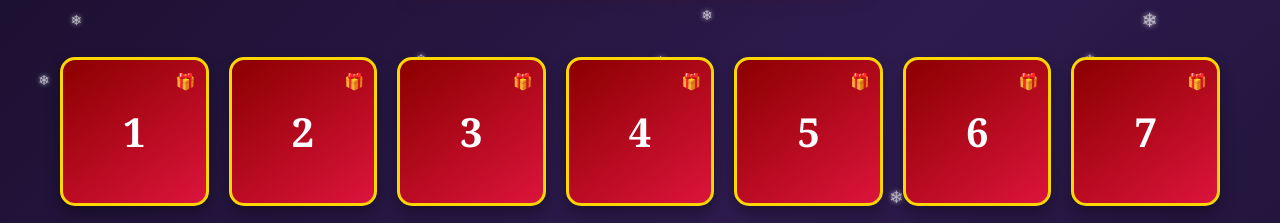
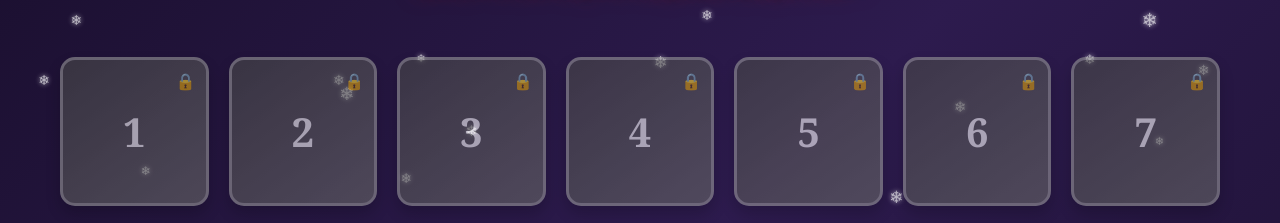
Before and after one commit to Domursan/CM_advent_calendar, a plain HTML site: page index.html in a window 1280 px wide. Shown: the part 125-348 px from the top of the page. Drawn offline with Linux system fonts and the light colour scheme.

Commit message:
Update index.html

```diff
--- a/index.html
+++ b/index.html
@@ -237,30 +237,30 @@
 
     <script>
         const contents = {
-            1: "Félicitations tu viens de gagner [TRUC] ! <br> <img src='https://static.vecteezy.com/ti/photos-gratuite/t2/39894662-ai-genere-une-mignonne-chat-avec-gros-yeux-detient-une-cadeau-boite-avec-une-arc-dans-le-sien-pattes-gratuit-photo.jpg' style='max-width: 100%; margin-top: 20px; border-radius: 10px;'> <br> Le mot du passe pour récupérer ton cadeau est : [TRUC]",
-            2: "Félicitations tu viens de gagner [TRUC] ! <br> <img src='https://static.vecteezy.com/ti/photos-gratuite/t2/39894662-ai-genere-une-mignonne-chat-avec-gros-yeux-detient-une-cadeau-boite-avec-une-arc-dans-le-sien-pattes-gratuit-photo.jpg' style='max-width: 100%; margin-top: 20px; border-radius: 10px;'> <br> Le mot du passe pour récupérer ton cadeau est : [TRUC]",
-            3: "Félicitations tu viens de gagner [TRUC] ! <br> <img src='https://static.vecteezy.com/ti/photos-gratuite/t2/39894662-ai-genere-une-mignonne-chat-avec-gros-yeux-detient-une-cadeau-boite-avec-une-arc-dans-le-sien-pattes-gratuit-photo.jpg' style='max-width: 100%; margin-top: 20px; border-radius: 10px;'> <br> Le mot du passe pour récupérer ton cadeau est : [TRUC]",
-            4: "Félicitations tu viens de gagner [TRUC] ! <br> <img src='https://static.vecteezy.com/ti/photos-gratuite/t2/39894662-ai-genere-une-mignonne-chat-avec-gros-yeux-detient-une-cadeau-boite-avec-une-arc-dans-le-sien-pattes-gratuit-photo.jpg' style='max-width: 100%; margin-top: 20px; border-radius: 10px;'> <br> Le mot du passe pour récupérer ton cadeau est : [TRUC]",
-            5: "Félicitations tu viens de gagner [TRUC] ! <br> <img src='https://static.vecteezy.com/ti/photos-gratuite/t2/39894662-ai-genere-une-mignonne-chat-avec-gros-yeux-detient-une-cadeau-boite-avec-une-arc-dans-le-sien-pattes-gratuit-photo.jpg' style='max-width: 100%; margin-top: 20px; border-radius: 10px;'> <br> Le mot du passe pour récupérer ton cadeau est : [TRUC]",
-            6: "Félicitations tu viens de gagner [TRUC] ! <br> <img src='https://static.vecteezy.com/ti/photos-gratuite/t2/39894662-ai-genere-une-mignonne-chat-avec-gros-yeux-detient-une-cadeau-boite-avec-une-arc-dans-le-sien-pattes-gratuit-photo.jpg' style='max-width: 100%; margin-top: 20px; border-radius: 10px;'> <br> Le mot du passe pour récupérer ton cadeau est : [TRUC]",
-            7: "Félicitations tu viens de gagner [TRUC] ! <br> <img src='https://static.vecteezy.com/ti/photos-gratuite/t2/39894662-ai-genere-une-mignonne-chat-avec-gros-yeux-detient-une-cadeau-boite-avec-une-arc-dans-le-sien-pattes-gratuit-photo.jpg' style='max-width: 100%; margin-top: 20px; border-radius: 10px;'> <br> Le mot du passe pour récupérer ton cadeau est : [TRUC]",
-            8: "Félicitations tu viens de gagner [TRUC] ! <br> <img src='https://static.vecteezy.com/ti/photos-gratuite/t2/39894662-ai-genere-une-mignonne-chat-avec-gros-yeux-detient-une-cadeau-boite-avec-une-arc-dans-le-sien-pattes-gratuit-photo.jpg' style='max-width: 100%; margin-top: 20px; border-radius: 10px;'> <br> Le mot du passe pour récupérer ton cadeau est : [TRUC]",
-            9: "Félicitations tu viens de gagner [TRUC] ! <br> <img src='https://static.vecteezy.com/ti/photos-gratuite/t2/39894662-ai-genere-une-mignonne-chat-avec-gros-yeux-detient-une-cadeau-boite-avec-une-arc-dans-le-sien-pattes-gratuit-photo.jpg' style='max-width: 100%; margin-top: 20px; border-radius: 10px;'> <br> Le mot du passe pour récupérer ton cadeau est : [TRUC]",
-            10: "Félicitations tu viens de gagner [TRUC] ! <br> <img src='https://static.vecteezy.com/ti/photos-gratuite/t2/39894662-ai-genere-une-mignonne-chat-avec-gros-yeux-detient-une-cadeau-boite-avec-une-arc-dans-le-sien-pattes-gratuit-photo.jpg' style='max-width: 100%; margin-top: 20px; border-radius: 10px;'> <br> Le mot du passe pour récupérer ton cadeau est : [TRUC]",
-            11: "Félicitations tu viens de gagner [TRUC] ! <br> <img src='https://static.vecteezy.com/ti/photos-gratuite/t2/39894662-ai-genere-une-mignonne-chat-avec-gros-yeux-detient-une-cadeau-boite-avec-une-arc-dans-le-sien-pattes-gratuit-photo.jpg' style='max-width: 100%; margin-top: 20px; border-radius: 10px;'> <br> Le mot du passe pour récupérer ton cadeau est : [TRUC]",
-            12: "Félicitations tu viens de gagner [TRUC] ! <br> <img src='https://static.vecteezy.com/ti/photos-gratuite/t2/39894662-ai-genere-une-mignonne-chat-avec-gros-yeux-detient-une-cadeau-boite-avec-une-arc-dans-le-sien-pattes-gratuit-photo.jpg' style='max-width: 100%; margin-top: 20px; border-radius: 10px;'> <br> Le mot du passe pour récupérer ton cadeau est : [TRUC]",
-            13: "Félicitations tu viens de gagner [TRUC] ! <br> <img src='https://static.vecteezy.com/ti/photos-gratuite/t2/39894662-ai-genere-une-mignonne-chat-avec-gros-yeux-detient-une-cadeau-boite-avec-une-arc-dans-le-sien-pattes-gratuit-photo.jpg' style='max-width: 100%; margin-top: 20px; border-radius: 10px;'> <br> Le mot du passe pour récupérer ton cadeau est : [TRUC]",
-            14: "Félicitations tu viens de gagner [TRUC] ! <br> <img src='https://static.vecteezy.com/ti/photos-gratuite/t2/39894662-ai-genere-une-mignonne-chat-avec-gros-yeux-detient-une-cadeau-boite-avec-une-arc-dans-le-sien-pattes-gratuit-photo.jpg' style='max-width: 100%; margin-top: 20px; border-radius: 10px;'> <br> Le mot du passe pour récupérer ton cadeau est : [TRUC]",
-            15: "Félicitations tu viens de gagner [TRUC] ! <br> <img src='https://static.vecteezy.com/ti/photos-gratuite/t2/39894662-ai-genere-une-mignonne-chat-avec-gros-yeux-detient-une-cadeau-boite-avec-une-arc-dans-le-sien-pattes-gratuit-photo.jpg' style='max-width: 100%; margin-top: 20px; border-radius: 10px;'> <br> Le mot du passe pour récupérer ton cadeau est : [TRUC]",
-            16: "Félicitations tu viens de gagner [TRUC] ! <br> <img src='https://static.vecteezy.com/ti/photos-gratuite/t2/39894662-ai-genere-une-mignonne-chat-avec-gros-yeux-detient-une-cadeau-boite-avec-une-arc-dans-le-sien-pattes-gratuit-photo.jpg' style='max-width: 100%; margin-top: 20px; border-radius: 10px;'> <br> Le mot du passe pour récupérer ton cadeau est : [TRUC]",
-            17: "Félicitations tu viens de gagner [TRUC] ! <br> <img src='https://static.vecteezy.com/ti/photos-gratuite/t2/39894662-ai-genere-une-mignonne-chat-avec-gros-yeux-detient-une-cadeau-boite-avec-une-arc-dans-le-sien-pattes-gratuit-photo.jpg' style='max-width: 100%; margin-top: 20px; border-radius: 10px;'> <br> Le mot du passe pour récupérer ton cadeau est : [TRUC]",
-            18: "Félicitations tu viens de gagner [TRUC] ! <br> <img src='https://static.vecteezy.com/ti/photos-gratuite/t2/39894662-ai-genere-une-mignonne-chat-avec-gros-yeux-detient-une-cadeau-boite-avec-une-arc-dans-le-sien-pattes-gratuit-photo.jpg' style='max-width: 100%; margin-top: 20px; border-radius: 10px;'> <br> Le mot du passe pour récupérer ton cadeau est : [TRUC]",
-            19: "Félicitations tu viens de gagner [TRUC] ! <br> <img src='https://static.vecteezy.com/ti/photos-gratuite/t2/39894662-ai-genere-une-mignonne-chat-avec-gros-yeux-detient-une-cadeau-boite-avec-une-arc-dans-le-sien-pattes-gratuit-photo.jpg' style='max-width: 100%; margin-top: 20px; border-radius: 10px;'> <br> Le mot du passe pour récupérer ton cadeau est : [TRUC]",
-            20: "Félicitations tu viens de gagner [TRUC] ! <br> <img src='https://static.vecteezy.com/ti/photos-gratuite/t2/39894662-ai-genere-une-mignonne-chat-avec-gros-yeux-detient-une-cadeau-boite-avec-une-arc-dans-le-sien-pattes-gratuit-photo.jpg' style='max-width: 100%; margin-top: 20px; border-radius: 10px;'> <br> Le mot du passe pour récupérer ton cadeau est : [TRUC]",
-            21: "Félicitations tu viens de gagner [TRUC] ! <br> <img src='https://static.vecteezy.com/ti/photos-gratuite/t2/39894662-ai-genere-une-mignonne-chat-avec-gros-yeux-detient-une-cadeau-boite-avec-une-arc-dans-le-sien-pattes-gratuit-photo.jpg' style='max-width: 100%; margin-top: 20px; border-radius: 10px;'> <br> Le mot du passe pour récupérer ton cadeau est : [TRUC]",
-            22: "Félicitations tu viens de gagner [TRUC] ! <br> <img src='https://static.vecteezy.com/ti/photos-gratuite/t2/39894662-ai-genere-une-mignonne-chat-avec-gros-yeux-detient-une-cadeau-boite-avec-une-arc-dans-le-sien-pattes-gratuit-photo.jpg' style='max-width: 100%; margin-top: 20px; border-radius: 10px;'> <br> Le mot du passe pour récupérer ton cadeau est : [TRUC]",
-            23: "Félicitations tu viens de gagner [TRUC] ! <br> <img src='https://static.vecteezy.com/ti/photos-gratuite/t2/39894662-ai-genere-une-mignonne-chat-avec-gros-yeux-detient-une-cadeau-boite-avec-une-arc-dans-le-sien-pattes-gratuit-photo.jpg' style='max-width: 100%; margin-top: 20px; border-radius: 10px;'> <br> Le mot du passe pour récupérer ton cadeau est : [TRUC]",
-            24: "Félicitations tu viens de gagner [TRUC] ! <br> <img src='https://static.vecteezy.com/ti/photos-gratuite/t2/39894662-ai-genere-une-mignonne-chat-avec-gros-yeux-detient-une-cadeau-boite-avec-une-arc-dans-le-sien-pattes-gratuit-photo.jpg' style='max-width: 100%; margin-top: 20px; border-radius: 10px;'> <br> Le mot du passe pour récupérer ton cadeau est : [TRUC]"
+            1: "Félicitations tu viens de gagner [TRUC] ! <br> <img src='LIEN' style='max-width: 100%; margin-top: 20px; border-radius: 10px;'>",
+            2: "Félicitations tu viens de gagner [TRUC] ! <br> <img src='LIEN' style='max-width: 100%; margin-top: 20px; border-radius: 10px;'>",
+            3: "Félicitations tu viens de gagner [TRUC] ! <br> <img src='LIEN' style='max-width: 100%; margin-top: 20px; border-radius: 10px;'>",
+            4: "Félicitations tu viens de gagner [TRUC] ! <br> <img src='LIEN' style='max-width: 100%; margin-top: 20px; border-radius: 10px;'>",
+            5: "Félicitations tu viens de gagner [TRUC] ! <br> <img src='LIEN' style='max-width: 100%; margin-top: 20px; border-radius: 10px;'>",
+            6: "Félicitations tu viens de gagner [TRUC] ! <br> <img src='LIEN' style='max-width: 100%; margin-top: 20px; border-radius: 10px;'>",
+            7: "Félicitations tu viens de gagner [TRUC] ! <br> <img src='LIEN' style='max-width: 100%; margin-top: 20px; border-radius: 10px;'>",
+            8: "Félicitations tu viens de gagner [TRUC] ! <br> <img src='LIEN' style='max-width: 100%; margin-top: 20px; border-radius: 10px;'>",
+            9: "Félicitations tu viens de gagner [TRUC] ! <br> <img src='LIEN' style='max-width: 100%; margin-top: 20px; border-radius: 10px;'>",
+            10: "Félicitations tu viens de gagner [TRUC] ! <br> <img src='LIEN' style='max-width: 100%; margin-top: 20px; border-radius: 10px;'>",
+            11: "Félicitations tu viens de gagner [TRUC] ! <br> <img src='LIEN' style='max-width: 100%; margin-top: 20px; border-radius: 10px;'>",
+            12: "Félicitations tu viens de gagner [TRUC] ! <br> <img src='LIEN' style='max-width: 100%; margin-top: 20px; border-radius: 10px;'>",
+            13: "Félicitations tu viens de gagner [TRUC] ! <br> <img src='LIEN' style='max-width: 100%; margin-top: 20px; border-radius: 10px;'>",
+            14: "Félicitations tu viens de gagner [TRUC] ! <br> <img src='LIEN' style='max-width: 100%; margin-top: 20px; border-radius: 10px;'>",
+            15: "Félicitations tu viens de gagner [TRUC] ! <br> <img src='LIEN' style='max-width: 100%; margin-top: 20px; border-radius: 10px;'>",
+            16: "Félicitations tu viens de gagner [TRUC] ! <br> <img src='LIEN' style='max-width: 100%; margin-top: 20px; border-radius: 10px;'>",
+            17: "Félicitations tu viens de gagner [TRUC] ! <br> <img src='LIEN' style='max-width: 100%; margin-top: 20px; border-radius: 10px;'>",
+            18: "Félicitations tu viens de gagner [TRUC] ! <br> <img src='LIEN' style='max-width: 100%; margin-top: 20px; border-radius: 10px;'>",
+            19: "Félicitations tu viens de gagner [TRUC] ! <br> <img src='LIEN' style='max-width: 100%; margin-top: 20px; border-radius: 10px;'>",
+            20: "Félicitations tu viens de gagner [TRUC] ! <br> <img src='LIEN' style='max-width: 100%; margin-top: 20px; border-radius: 10px;'>",
+            21: "Félicitations tu viens de gagner [TRUC] ! <br> <img src='LIEN' style='max-width: 100%; margin-top: 20px; border-radius: 10px;'>",
+            22: "Félicitations tu viens de gagner [TRUC] ! <br> <img src='LIEN' style='max-width: 100%; margin-top: 20px; border-radius: 10px;'>",
+            23: "Félicitations tu viens de gagner [TRUC] ! <br> <img src='LIEN' style='max-width: 100%; margin-top: 20px; border-radius: 10px;'>",
+            24: "Félicitations tu viens de gagner [TRUC] ! <br> <img src='LIEN' style='max-width: 100%; margin-top: 20px; border-radius: 10px;'>"
         };
 
         // Créer les flocons de neige
@@ -294,7 +294,7 @@
 
                 // Vérifier si le jour peut être ouvert
                 // Pour le test, vous pouvez commenter la condition suivante et décommenter celle d'après
-                const canOpen = currentMonth === 10 && day <= currentDay; // Décembre seulement
+                const canOpen = currentMonth === 11 && day <= currentDay; // Décembre seulement
                 // const canOpen = true; // Pour tester toutes les cases
 
                 if (!canOpen) {
```
